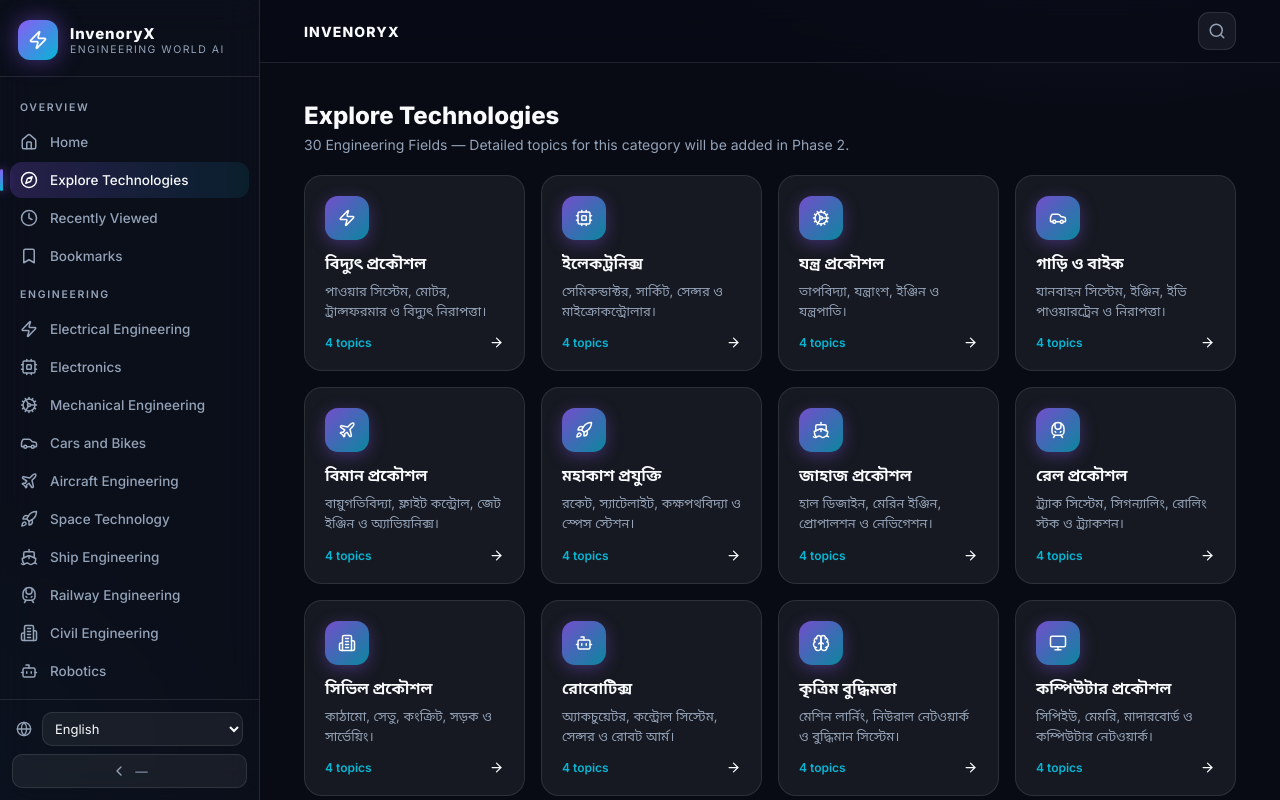
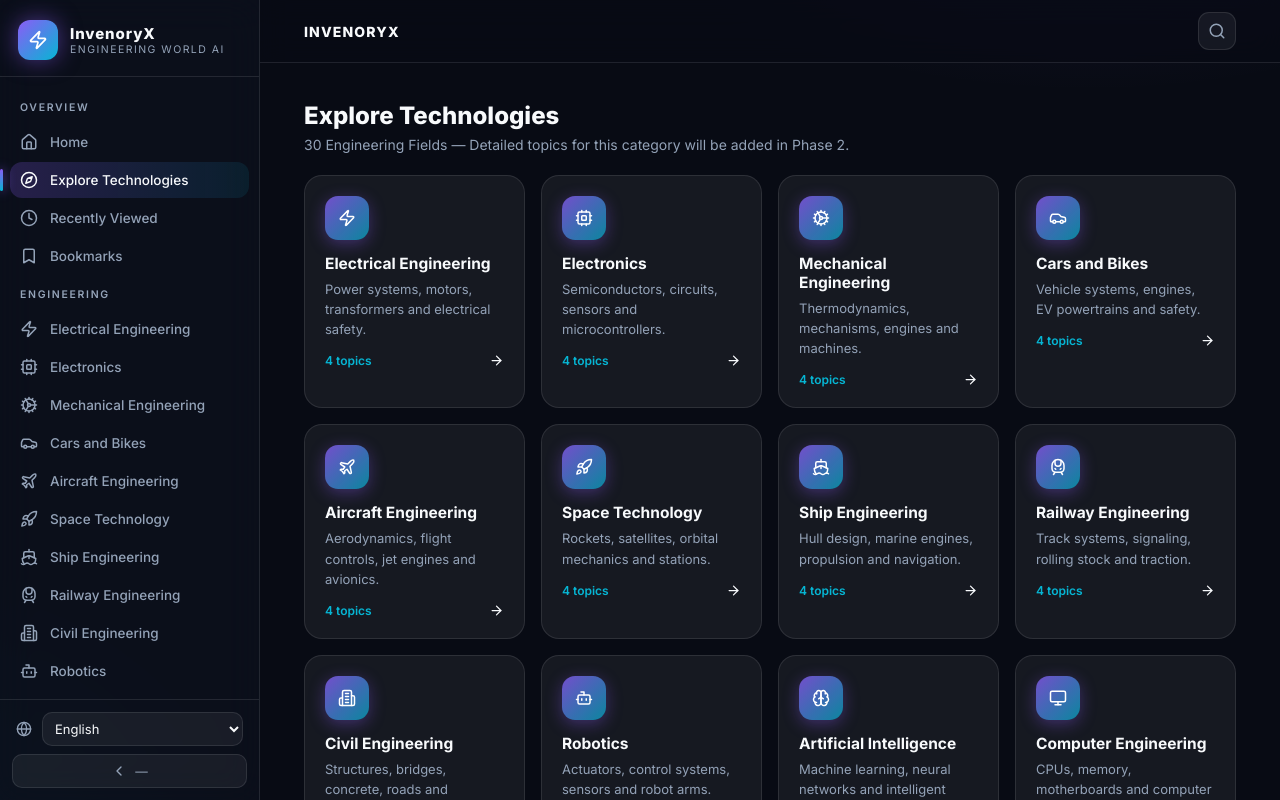
Before and after one commit to rahulmondaljr-creator/invenoryx.com, a React (Vite) app: page /categories in a window 1280 px wide. Shown: the top 800 px of the page. Built offline with nearby package versions, Linux system fonts and the light colour scheme.

Commit message:
Update Categories.tsx

```diff
--- a/src/pages/Categories.tsx
+++ b/src/pages/Categories.tsx
@@ -1,10 +1,10 @@
 import { Link } from "react-router-dom";
 import { useI18n } from "../i18n";
-import { categories } from "../data/categories";
+import { categories, catName, catDesc } from "../data/categories";
 import Icon from "../components/Icon";
 
 export default function Categories() {
-  const { t } = useI18n();
+  const { t, lang } = useI18n();
   return (
     <div>
       <div className="page-head reveal">
@@ -13,10 +13,15 @@ export default function Categories() {
       </div>
       <div className="grid cats">
         {categories.map((c, i) => (
-          <Link to={"/category/" + c.id} className="card reveal" key={c.id} style={{ animationDelay: `${(i % 8) * 0.04}s` }}>
+          <Link
+            to={"/category/" + c.id}
+            className="card reveal"
+            key={c.id}
+            style={{ animationDelay: `${(i % 8) * 0.04}s` }}
+          >
             <div className="c-icon"><Icon name={c.icon} /></div>
-            <h3>{c.name.bn}</h3>
-            <p>{c.desc.bn}</p>
+            <h3>{catName(c, lang)}</h3>
+            <p>{catDesc(c, lang)}</p>
             <div className="c-foot">
               <span className="c-count">{t("topics_count").replace("{n}", String(c.subs.length))}</span>
               <Icon name="arrow" size={15} />
```
